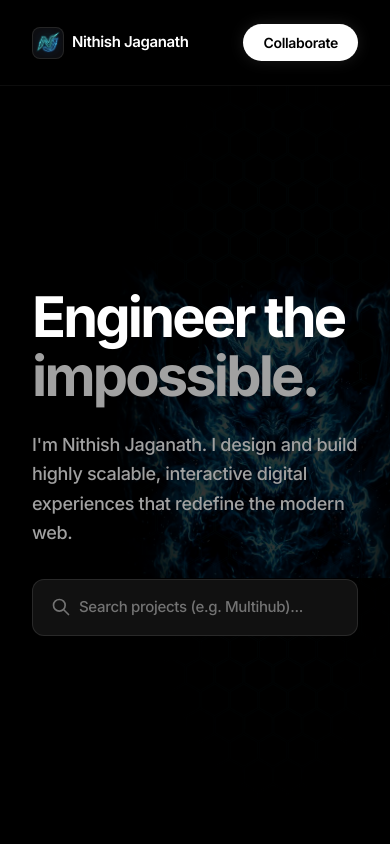
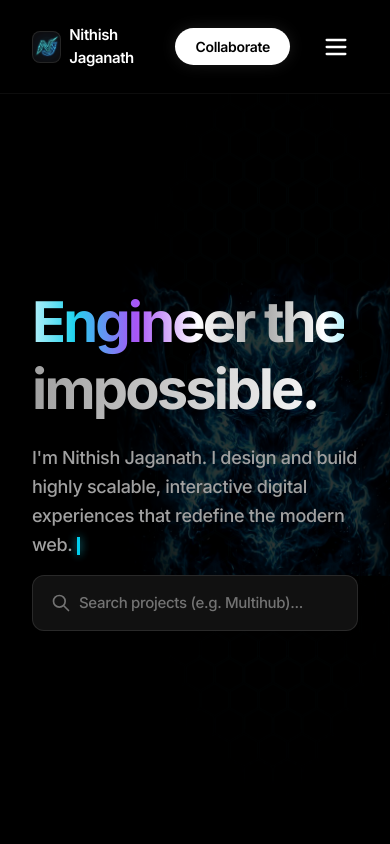
Before and after one commit to Martin-roy710/Portfolio, a Next.js app in the folder portfolio/: page / in a window 390 px wide. Shown: the top 844 px of the page. Built offline with nearby package versions, Linux system fonts and the light colour scheme.

Commit message:
feat: Add incredible hover animations, custom cursor, and mobile hamburger menu

```diff
--- a/portfolio/src/app/globals.css
+++ b/portfolio/src/app/globals.css
@@ -78,3 +78,79 @@ html.smooth-scroll {
 .nav-water-effect:hover::before {
   opacity: 1;
 }
+
+@keyframes slide-up-fade {
+  0% { transform: translateY(50px); opacity: 0; }
+  100% { transform: translateY(0); opacity: 1; }
+}
+
+.animate-slide-up-fade {
+  animation: slide-up-fade 1.2s cubic-bezier(0.16, 1, 0.3, 1) forwards;
+  opacity: 0;
+}
+
+.delay-200 { animation-delay: 200ms; }
+.delay-400 { animation-delay: 400ms; }
+.delay-600 { animation-delay: 600ms; }
+
+@keyframes float {
+  0% { transform: translateY(0px); }
+  50% { transform: translateY(-20px); }
+  100% { transform: translateY(0px); }
+}
+
+.animate-float {
+  animation: float 6s ease-in-out infinite;
+}
+
+@keyframes float-slow {
+  0% { transform: translateY(0px); }
+  50% { transform: translateY(-10px); }
+  100% { transform: translateY(0px); }
+}
+
+.animate-float-slow {
+  animation: float-slow 8s ease-in-out infinite;
+}
+
+@keyframes text-shine {
+  0% { background-position: 0% 50%; }
+  100% { background-position: 200% 50%; }
+}
+
+.animate-text-shine {
+  background: linear-gradient(
+    to right,
+    #a3a3a3 0%,
+    #ffffff 10%,
+    #22d3ee 20%,
+    #a855f7 30%,
+    #ffffff 40%,
+    #a3a3a3 50%,
+    #ffffff 60%,
+    #22d3ee 70%,
+    #a855f7 80%,
+    #ffffff 90%,
+    #a3a3a3 100%
+  );
+  background-size: 200% auto;
+  color: transparent;
+  -webkit-background-clip: text;
+  background-clip: text;
+  animation: text-shine 6s linear infinite;
+}
+
+@keyframes glitch {
+  0% { transform: translate(0) }
+  20% { transform: translate(-2px, 2px) }
+  40% { transform: translate(-2px, -2px) }
+  60% { transform: translate(2px, 2px) }
+  80% { transform: translate(2px, -2px) }
+  100% { transform: translate(0) }
+}
+
+.hover-glitch:hover {
+  animation: glitch 0.3s cubic-bezier(.25, .46, .45, .94) both infinite;
+  color: transparent;
+  text-shadow: 2px 0 rgba(168, 85, 247, 0.8), -2px 0 rgba(34, 211, 238, 0.8);
+}
--- a/portfolio/src/app/page.tsx
+++ b/portfolio/src/app/page.tsx
@@ -1,17 +1,72 @@
 "use client";
 
 import React, { useEffect, useState } from "react";
+
+const CustomCursor = () => {
+  const [pos, setPos] = useState({ x: -100, y: -100 });
+  const [visible, setVisible] = useState(false);
+
+  useEffect(() => {
+    const update = (e: MouseEvent) => {
+      setPos({ x: e.clientX, y: e.clientY });
+      if (!visible) setVisible(true);
+    };
+    window.addEventListener("mousemove", update);
+    return () => window.removeEventListener("mousemove", update);
+  }, [visible]);
+
+  if (typeof window === "undefined" || window.innerWidth < 768 || !visible) return null;
+
+  return (
+    <div className="fixed w-10 h-10 border border-cyan-500/50 rounded-full pointer-events-none z-[999] transition-transform duration-75 ease-out shadow-[0_0_20px_rgba(34,211,238,0.3)] hidden lg:flex items-center justify-center flex-col mix-blend-screen" style={{ top: pos.y - 20, left: pos.x - 20 }}>
+      <div className="w-1.5 h-1.5 bg-white rounded-full animate-ping" />
+    </div>
+  );
+};
+
+const TypewriterText = ({ text, delay = 0 }: { text: string; delay?: number }) => {
+  const [displayedText, setDisplayedText] = useState("");
+  const [started, setStarted] = useState(false);
+
+  useEffect(() => {
+    let timeout: NodeJS.Timeout;
+
+    const startTyping = () => {
+      setStarted(true);
+      let i = 0;
+      const interval = setInterval(() => {
+        setDisplayedText(text.slice(0, i));
+        i++;
+        if (i > text.length) {
+          clearInterval(interval);
+        }
+      }, 25);
+    };
+
+    timeout = setTimeout(startTyping, delay);
+    return () => clearTimeout(timeout);
+  }, [text, delay]);
+
+  return (
+    <span>
+      {started ? displayedText : ""}
+      <span className={`inline-block w-[3px] h-[1em] ml-1 bg-cyan-400 align-text-bottom ${started ? 'animate-pulse' : 'opacity-0'} shadow-[0_0_10px_rgba(34,211,238,0.8)]`} />
+    </span>
+  );
+};
 
 export default function Home() {
   const [mounted, setMounted] = useState(false);
   const [searchQuery, setSearchQuery] = useState("");
   const [isSearchFocused, setIsSearchFocused] = useState(false);
+  const [isMobileMenuOpen, setIsMobileMenuOpen] = useState(false);
 
   useEffect(() => {
     setMounted(true);
   }, []);
 
   const projects = [
+    { title: "Gunal Travels", id: "gunal-travels", type: "Freelance Client" },
     { title: "Multihub", id: "multihub", type: "AI Platform" },
     { title: "Helping Hands", id: "helping-hands", type: "Utility App" },
     { title: "Food Marshal", id: "food-marshal", type: "Web Frontend" }
@@ -21,6 +76,7 @@ export default function Home() {
 
   return (
     <main className="relative w-full bg-[#000000] min-h-screen flex flex-col font-sans text-white overflow-x-hidden selection:bg-cyan-500/30 selection:text-cyan-50">
+      {mounted && <CustomCursor />}
 
       {/* Framer-style Minimalist Navbar */}
       <nav className="fixed top-0 w-full px-8 py-6 flex justify-between items-center z-50 bg-[#000000]/80 backdrop-blur-xl border-b border-white/5">
@@ -47,8 +103,30 @@ export default function Home() {
           <a href="mailto:nithishjaganath88@gmail.com?subject=Let's%20Collaborate" className="bg-white text-black px-5 py-2 rounded-full text-[14px] font-semibold hover:bg-neutral-200 transition-all duration-300 shadow-[0_0_15px_rgba(255,255,255,0.1)] hover:shadow-[0_0_20px_rgba(255,255,255,0.3)] hover:scale-105 inline-block">
             Collaborate
           </a>
+
+          {/* Mobile Menu Button */}
+          <div className="md:hidden flex items-center ml-2">
+            <button onClick={() => setIsMobileMenuOpen(!isMobileMenuOpen)} className="text-white hover:text-cyan-400 p-2 transition-colors">
+              <svg className="w-7 h-7" fill="none" stroke="currentColor" viewBox="0 0 24 24">
+                {isMobileMenuOpen ? (
+                  <path strokeLinecap="round" strokeLinejoin="round" strokeWidth={2} d="M6 18L18 6M6 6l12 12" />
+                ) : (
+                  <path strokeLinecap="round" strokeLinejoin="round" strokeWidth={2} d="M4 6h16M4 12h16M4 18h16" />
+                )}
+              </svg>
+            </button>
+          </div>
         </div>
       </nav>
+
+      {/* Mobile Navigation Overlay */}
+      <div className={`fixed inset-0 bg-black/95 backdrop-blur-xl z-40 transition-all duration-500 flex flex-col items-center justify-center gap-8 ${isMobileMenuOpen ? 'opacity-100 pointer-events-auto' : 'opacity-0 pointer-events-none'}`}>
+        <a href="#about" onClick={() => setIsMobileMenuOpen(false)} className="text-3xl font-bold text-white hover:text-cyan-400 transition-colors">About</a>
+        <a href="#product" onClick={() => setIsMobileMenuOpen(false)} className="text-3xl font-bold text-white hover:text-cyan-400 transition-colors">Software</a>
+        <a href="#resources" onClick={() => setIsMobileMenuOpen(false)} className="text-3xl font-bold text-white hover:text-cyan-400 transition-colors">Projects</a>
+        <a href="#timeline" onClick={() => setIsMobileMenuOpen(false)} className="text-3xl font-bold text-white hover:text-cyan-400 transition-colors">Experience</a>
+        <a href="#pricing" onClick={() => setIsMobileMenuOpen(false)} className="text-3xl font-bold text-white hover:text-cyan-400 transition-colors">Contact</a>
+      </div>
 
       {/* --- HERO SECTION (Framer Style Split Layout) --- */}
       <section className="relative w-full min-h-screen flex items-center justify-center pt-20 max-w-[1600px] mx-auto">
@@ -56,13 +134,13 @@ export default function Home() {
         {/* Left Side Content */}
         <div className="w-full lg:w-1/2 flex flex-col items-start px-8 lg:pl-24 lg:pr-12 z-20">
 
-          <h1 className="text-[3.5rem] sm:text-6xl md:text-7xl lg:text-[5.5rem] font-bold tracking-tighter leading-[1.05] text-white">
-            Engineer the <br />
-            <span className="text-neutral-400">impossible.</span>
+          <h1 className="text-[3.5rem] sm:text-6xl md:text-7xl lg:text-[5.5rem] font-bold tracking-tighter leading-[1.05] text-white animate-slide-up-fade">
+            <span className="animate-text-shine">Engineer the</span> <br />
+            <span className="text-transparent bg-clip-text bg-gradient-to-r from-neutral-400 to-white hover-glitch transition-all duration-300 block mt-2 animate-slide-up-fade delay-200 cursor-crosshair">impossible.</span>
           </h1>
 
-          <p className="mt-6 text-lg text-neutral-400 max-w-md font-medium leading-relaxed">
-            I'm Nithish Jaganath. I design and build highly scalable, interactive digital experiences that redefine the modern web.
+          <p className="mt-6 text-lg text-neutral-400 max-w-md font-medium leading-relaxed animate-slide-up-fade delay-400 h-[100px]">
+            <TypewriterText text="I'm Nithish Jaganath. I design and build highly scalable, interactive digital experiences that redefine the modern web." delay={1000} />
           </p>
 
           {/* Live Search Box */}
@@ -118,7 +196,7 @@ export default function Home() {
               <img
                 src="/dragon.png"
                 alt="Epic Dragon"
-                className="w-full h-full object-contain mix-blend-screen opacity-50 lg:opacity-100 filter contrast-[1.1] pointer-events-none"
+                className="w-full h-full object-contain mix-blend-screen opacity-50 lg:opacity-100 filter contrast-[1.1] pointer-events-none animate-float"
                 style={{
                   WebkitMaskImage: 'radial-gradient(ellipse at center, rgba(0,0,0,1) 40%, rgba(0,0,0,0) 75%)',
                   maskImage: 'radial-gradient(ellipse at center, rgba(0,0,0,1) 40%, rgba(0,0,0,0) 75%)'
@@ -266,6 +344,26 @@ export default function Home() {
 
            <div className="grid grid-cols-1 lg:grid-cols-3 gap-8">
 
+              {/* Project Card 0: Freelance Travels */}
+              <div className="group cursor-pointer flex flex-col bg-[#0a0a0a] border border-white/5 hover:border-amber-500/30 rounded-[2rem] p-4 transition-all duration-500 hover:-translate-y-2 relative overflow-hidden">
+                <div className="absolute inset-0 bg-gradient-to-br from-amber-900/20 to-transparent opacity-0 group-hover:opacity-100 transition-opacity duration-700 pointer-events-none" />
+                <div className="w-full aspect-[4/3] bg-[#050505] rounded-xl overflow-hidden relative mb-6 flex items-center justify-center p-8 group-hover:border-amber-500/20 border border-transparent transition-all duration-500">
+                  <div className="absolute inset-0 bg-[radial-gradient(ellipse_at_center,rgba(245,158,11,0.1)_0%,transparent_60%)] mix-blend-screen opacity-0 group-hover:opacity-100 transition-opacity duration-700 z-10 pointer-events-none" />
+                  <img src="/gunal_logo_premium.png" alt="Gunal Travels Logo" className="w-full h-full object-contain filter drop-shadow-[0_0_10px_rgba(245,158,11,0.2)] group-hover:scale-110 group-hover:drop-shadow-[0_0_40px_rgba(245,158,11,0.8)] transition-all duration-700 z-0 relative" />
+                </div>
+                <div className="flex flex-col flex-grow px-2 pb-4 pt-2">
+                  <h3 className="text-2xl font-bold text-white tracking-tight group-hover:text-amber-400 transition-colors mb-4">Gunal Travels</h3>
+                  <p className="text-neutral-400 text-sm font-medium leading-relaxed mb-6 flex-grow">Successfully delivered my very first major freelance project for Gunal Travels, a premier travels company located in Thiruporur! Developed a complete digital solution that significantly impressed the client and modernized their workflow.</p>
+                  <div className="flex flex-wrap gap-2 mt-auto">
+                    {["Freelance", "Client Project", "Fullstack"].map(tag => (
+                      <span key={tag} className="text-[10px] uppercase font-bold text-neutral-500 border border-white/10 rounded-full px-3 py-1 bg-white/5 z-10">
+                        {tag}
+                      </span>
+                    ))}
+                  </div>
+                </div>
+              </div>
+
               {/* Project Card 1: Multihub */}
               <div className="group cursor-pointer flex flex-col bg-[#0a0a0a] border border-white/5 hover:border-cyan-500/30 rounded-[2rem] p-4 transition-all duration-500 hover:-translate-y-2 relative overflow-hidden">
                 <div className="absolute inset-0 bg-gradient-to-t from-cyan-900/10 to-transparent opacity-0 group-hover:opacity-100 transition-opacity duration-700 pointer-events-none" />
@@ -336,7 +434,7 @@ export default function Home() {
            <img
              src="/lambo-top.png"
              alt="Realistic Top Down Lamborghini"
-             className="w-full h-full object-contain filter contrast-[1.1] transition-opacity duration-1000 rotate-180"
+             className="w-full h-full object-contain filter contrast-[1.1] transition-opacity duration-1000 rotate-180 animate-float-slow"
              style={{
                WebkitMaskImage: 'radial-gradient(ellipse at center, rgba(0,0,0,1) 15%, rgba(0,0,0,0) 50%)',
                maskImage: 'radial-gradient(ellipse at center, rgba(0,0,0,1) 15%, rgba(0,0,0,0) 50%)'
@@ -349,7 +447,7 @@ export default function Home() {
            <img
              src="/camaro-top.png"
              alt="Realistic Top Down Camaro"
-             className="w-full h-full object-contain filter contrast-[1.1] transition-opacity duration-1000 rotate-180"
+             className="w-full h-full object-contain filter contrast-[1.1] transition-opacity duration-1000 rotate-180 animate-float-slow delay-200"
              style={{
                WebkitMaskImage: 'radial-gradient(ellipse at center, rgba(0,0,0,1) 15%, rgba(0,0,0,0) 50%)',
                maskImage: 'radial-gradient(ellipse at center, rgba(0,0,0,1) 15%, rgba(0,0,0,0) 50%)'
@@ -364,58 +462,72 @@ export default function Home() {
              {/* Central glowing track line */}
              <div className="absolute left-[20px] md:left-1/2 top-0 bottom-0 w-px bg-gradient-to-b from-transparent via-cyan-500/50 to-transparent md:-translate-x-1/2" />
 
-             {/* Timeline Event 1 (Amazon Nova) */}
+             {/* Timeline Event 1 (Freelance 2026) -> LEFT */}
              <div className="relative w-full flex flex-col md:flex-row justify-between md:items-center mb-16 md:mb-24 group">
                <div className="w-full md:w-[45%] text-left md:text-right pr-0 md:pr-12 md:pb-0 pb-6 pl-16 md:pl-0">
+                 <h3 className="text-2xl font-bold text-white group-hover:text-amber-400 transition-colors">Gunal Travels</h3>
+                 <span className="text-amber-500 text-sm font-bold tracking-wider uppercase mt-1 block">Independent Freelancer</span>
+                 <p className="text-neutral-400 mt-4 leading-relaxed font-medium">Successfully acquired, engineered, and delivered my very first professional freelance enterprise project. Built a highly impressive, modern digital solution for Gunal Travels in Thiruporur, establishing a flawless track record in professional client contracting!</p>
+               </div>
+               {/* Timeline Node */}
+               <div className="absolute left-[20px] md:left-1/2 w-4 h-4 rounded-full bg-[#0a0a0a] border-2 border-amber-500 shadow-[0_0_15px_rgba(245,158,11,0.8)] -translate-x-1/2 md:-translate-x-1/2 top-1.5 md:top-auto z-10" />
+               <div className="w-full md:w-[45%] text-left pl-16 md:pl-12 opacity-30 md:opacity-100 hidden md:block">
+                 <span className="text-neutral-600 text-5xl md:text-6xl font-black italic tracking-tighter">2026</span>
+               </div>
+             </div>
+
+             {/* Timeline Event 2 (Amazon Nova) -> RIGHT */}
+             <div className="relative w-full flex flex-col md:flex-row-reverse justify-between md:items-center mb-16 md:mb-24 group">
+               <div className="w-full md:w-[45%] text-left pl-16 md:pl-12 md:pb-0 pb-6">
                  <h3 className="text-2xl font-bold text-white group-hover:text-cyan-400 transition-colors">Amazon Nova AI Hackathon</h3>
                  <span className="text-cyan-500 text-sm font-bold tracking-wider uppercase mt-1 block">AI Integrator</span>
                  <p className="text-neutral-400 mt-4 leading-relaxed font-medium">Leveraged cutting-edge <strong className="text-white">Amazon Nova AI</strong> models in a high-pressure competitive environment. Handled the core integration of advanced generative frameworks to engineer dynamic, intelligent logic systems.</p>
                </div>
                {/* Timeline Node */}
                <div className="absolute left-[20px] md:left-1/2 w-4 h-4 rounded-full bg-[#0a0a0a] border-2 border-cyan-500 shadow-[0_0_15px_rgba(34,211,238,0.8)] -translate-x-1/2 md:-translate-x-1/2 top-1.5 md:top-auto z-10" />
-               <div className="w-full md:w-[45%] text-left pl-16 md:pl-12 opacity-30 md:opacity-100 hidden md:block">
+               <div className="w-full md:w-[45%] text-left md:text-right pr-0 md:pr-12 pl-16 md:pl-0 opacity-30 md:opacity-100 hidden md:block">
                  <span className="text-neutral-600 text-5xl md:text-6xl font-black italic tracking-tighter">2025</span>
                </div>
              </div>
 
-             {/* Timeline Event 2 (Internship 2025) */}
-             <div className="relative w-full flex flex-col md:flex-row-reverse justify-between md:items-center mb-16 md:mb-24 group">
-               <div className="w-full md:w-[45%] text-left pl-16 md:pl-12 md:pb-0 pb-6">
+             {/* Timeline Event 3 (Internship 2025) -> LEFT */}
+             <div className="relative w-full flex flex-col md:flex-row justify-between md:items-center mb-16 md:mb-24 group">
+               <div className="w-full md:w-[45%] text-left md:text-right pr-0 md:pr-12 md:pb-0 pb-6 pl-16 md:pl-0">
                  <h3 className="text-2xl font-bold text-white group-hover:text-purple-400 transition-colors">Industry Internship</h3>
                  <span className="text-purple-500 text-sm font-bold tracking-wider uppercase mt-1 block">Super Java Developer</span>
                  <p className="text-neutral-400 mt-4 leading-relaxed font-medium">Secured a highly rigorous industry internship placement. Architected and engineered <strong className="text-white">Food Marshal</strong> during this tenure, intrinsically focusing on mastering complex backend scalability, database routing, and core Java architectures.</p>
                </div>
                {/* Timeline Node */}
                <div className="absolute left-[20px] md:left-1/2 w-4 h-4 rounded-full bg-[#0a0a0a] border-2 border-purple-500 shadow-[0_0_15px_rgba(168,85,247,0.8)] -translate-x-1/2 md:-translate-x-1/2 top-1.5 md:top-auto z-10" />
-               <div className="w-full md:w-[45%] text-left md:text-right pr-0 md:pr-12 pl-16 md:pl-0 opacity-30 md:opacity-100 hidden md:block">
+               <div className="w-full md:w-[45%] text-left pl-16 md:pl-12 opacity-30 md:opacity-100 hidden md:block">
                  <span className="text-neutral-600 text-5xl md:text-6xl font-black italic tracking-tighter">2025</span>
                </div>
              </div>
 
-             {/* Timeline Event 3 (Ko-Hacks) */}
-             <div className="relative w-full flex flex-col md:flex-row justify-between md:items-center mb-16 md:mb-24 group">
-               <div className="w-full md:w-[45%] text-left md:text-right pr-0 md:pr-12 md:pb-0 pb-6 pl-16 md:pl-0">
+             {/* Timeline Event 4 (Ko-Hacks) -> RIGHT */}
+             <div className="relative w-full flex flex-col md:flex-row-reverse justify-between md:items-center mb-16 md:mb-24 group">
+               <div className="w-full md:w-[45%] text-left pl-16 md:pl-12 md:pb-0 pb-6">
                  <h3 className="text-2xl font-bold text-white group-hover:text-indigo-400 transition-colors">Chennai Ko-Hacks</h3>
                  <span className="text-indigo-500 text-sm font-bold tracking-wider uppercase mt-1 block">Runner-Up Position</span>
                  <p className="text-neutral-400 mt-4 leading-relaxed font-medium">Secured the prestigious Runner-Up victory at the Chennai Kotlin Users Group (KUG) Ko-Hacks by building <strong className="text-white">Helping Hands</strong>, an award-winning utility application praised for immediate real-world impact and highly efficient user flows.</p>
                </div>
                {/* Timeline Node */}
                <div className="absolute left-[20px] md:left-1/2 w-4 h-4 rounded-full bg-[#0a0a0a] border-2 border-indigo-500 shadow-[0_0_15px_rgba(99,102,241,0.8)] -translate-x-1/2 md:-translate-x-1/2 top-1.5 md:top-auto z-10" />
-               <div className="w-full md:w-[45%] text-left pl-16 md:pl-12 opacity-30 md:opacity-100 hidden md:block">
+               <div className="w-full md:w-[45%] text-left md:text-right pr-0 md:pr-12 pl-16 md:pl-0 opacity-30 md:opacity-100 hidden md:block">
                  <span className="text-neutral-600 text-5xl md:text-6xl font-black italic tracking-tighter">2024</span>
                </div>
              </div>
 
-             {/* Timeline Event 4 (Hindustan University) */}
-             <div className="relative w-full flex flex-col md:flex-row-reverse justify-between md:items-center group">
-               <div className="w-full md:w-[45%] text-left pl-16 md:pl-12 md:pb-0 pb-6">
+             {/* Timeline Event 5 (Hindustan University) -> LEFT */}
+             <div className="relative w-full flex flex-col md:flex-row justify-between md:items-center group">
+               <div className="w-full md:w-[45%] text-left md:text-right pr-0 md:pr-12 md:pb-0 pb-6 pl-16 md:pl-0">
                  <h3 className="text-2xl font-bold text-white group-hover:text-emerald-400 transition-colors">Hindustan University</h3>
                  <span className="text-emerald-500 text-sm font-bold tracking-wider uppercase mt-1 block">B.Tech CSE General</span>
                  <p className="text-neutral-400 mt-4 leading-relaxed font-medium">Initiated my core engineering journey by joining the B.Tech Computer Science and Engineering program. Established a concrete, rigorous foundation in data structures, algorithms, and deep software logic.</p>
                </div>
                {/* Timeline Node */}
                <div className="absolute left-[20px] md:left-1/2 w-4 h-4 rounded-full bg-[#0a0a0a] border-2 border-emerald-500 shadow-[0_0_15px_rgba(16,185,129,0.8)] -translate-x-1/2 md:-translate-x-1/2 top-1.5 md:top-auto z-10" />
-               <div className="w-full md:w-[45%] text-left md:text-right pr-0 md:pr-12 pl-16 md:pl-0 opacity-30 md:opacity-100 hidden md:block">
+               <div className="w-full md:w-[45%] text-left pl-16 md:pl-12 opacity-30 md:opacity-100 hidden md:block">
                  <span className="text-neutral-600 text-5xl md:text-6xl font-black italic tracking-tighter">2023</span>
                </div>
              </div>
```
Also changed, not shown: portfolio/public/gunal_logo_premium.png (added).
